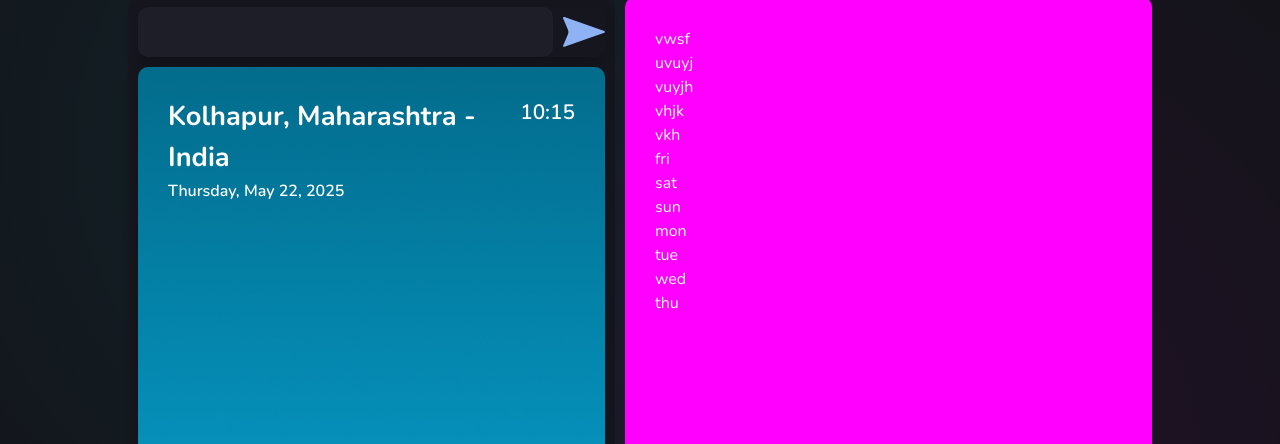
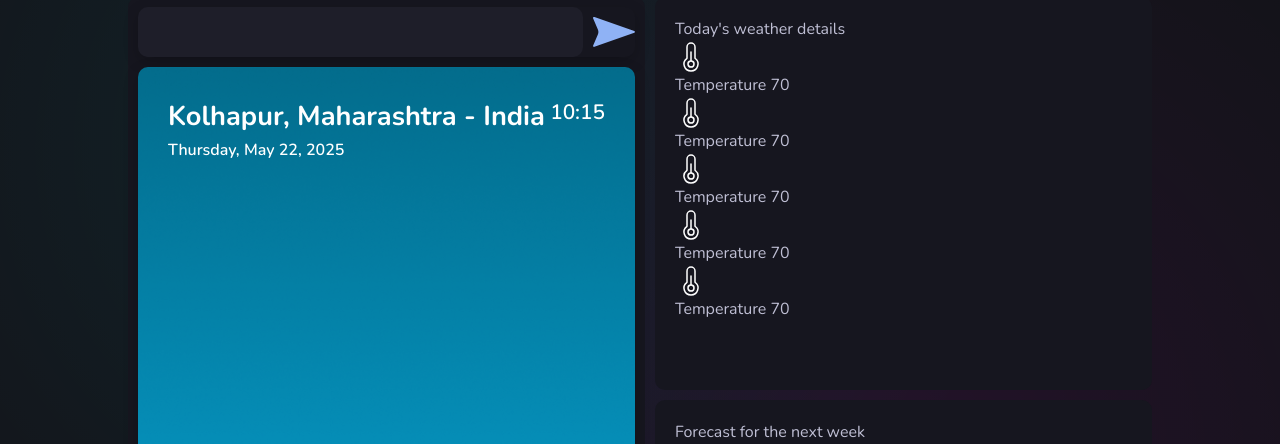
Before and after one commit to Soham-Powar/Weather-App, a website built with webpack: page src/template.html in a window 1280 px wide. Shown: the part 91-535 px from the top of the page. Built offline with nearby package versions, Linux system fonts and the light colour scheme.

Commit message:
Change css and add the divs to display today details.

```diff
--- a/src/dom/dom.css
+++ b/src/dom/dom.css
@@ -140,13 +140,6 @@ footer {
 	transform: scale(1.01);
 }
 
-.details {
-	padding: 30px;
-	border-radius: 10px;
-	background-color: magenta;
-	flex: 1;
-}
-
 /* left-div upper-weather */
 
 .upper-weather {
@@ -197,3 +190,28 @@ footer {
 	font-size: 1.5rem;
 	font-weight: 700;
 }
+
+/* Right Div */
+
+.details {
+	display: flex;
+	flex-direction: column;
+	gap: 10px;
+	flex: 1;
+	border-radius: 10px;
+	color: rgb(191, 191, 212);
+}
+
+.weather-details {
+	background-color: #16161F;
+	flex: 3;
+	padding: 20px;
+	border-radius: 10px;
+}
+
+.week-forecast {
+	background-color: #16161F;
+	flex: 2;
+	padding: 20px;
+	border-radius: 10px;
+}
--- a/src/template.html
+++ b/src/template.html
@@ -65,13 +65,38 @@
 		</div>
 		<div class="details">
 			<div class="weather-details">
-				<div>vwsf</div>
-				<div>uvuyj</div>
-				<div>vuyjh</div>
-				<div>vhjk</div>
-				<div>vkh</div>
+				<p>Today's weather details</p>
+				<div class="today-weather-details">
+					<div>
+						<img src="./resources/icons/Type=thermometer-simple-light.svg" alt="">
+						<span class="today-property">Temperature</span>
+						<span class="today-value">70</span>
+					</div>
+					<div>
+						<img src="./resources/icons/Type=thermometer-simple-light.svg" alt="">
+						<span class="today-property">Temperature</span>
+						<span class="today-value">70</span>
+					</div>
+					<div>
+						<img src="./resources/icons/Type=thermometer-simple-light.svg" alt="">
+						<span class="today-property">Temperature</span>
+						<span class="today-value">70</span>
+					</div>
+					<div>
+						<img src="./resources/icons/Type=thermometer-simple-light.svg" alt="">
+						<span class="today-property">Temperature</span>
+						<span class="today-value">70</span>
+					</div>
+					<div>
+						<img src="./resources/icons/Type=thermometer-simple-light.svg" alt="">
+						<span class="today-property">Temperature</span>
+						<span class="today-value">70</span>
+					</div>
+				</div>
 			</div>
 			<div class="week-forecast">
+				<p>Forecast for the next week</p>
+				<div class="week-days">
 					<div>fri</div>
 					<div>sat</div>
 					<div>sun</div>
@@ -82,6 +107,7 @@
 				</div>
 			</div>
 		</div>
+	</div>
 	<footer></footer>
 </body>
 
```
Lines whose indentation alone changed are shown as unchanged.
